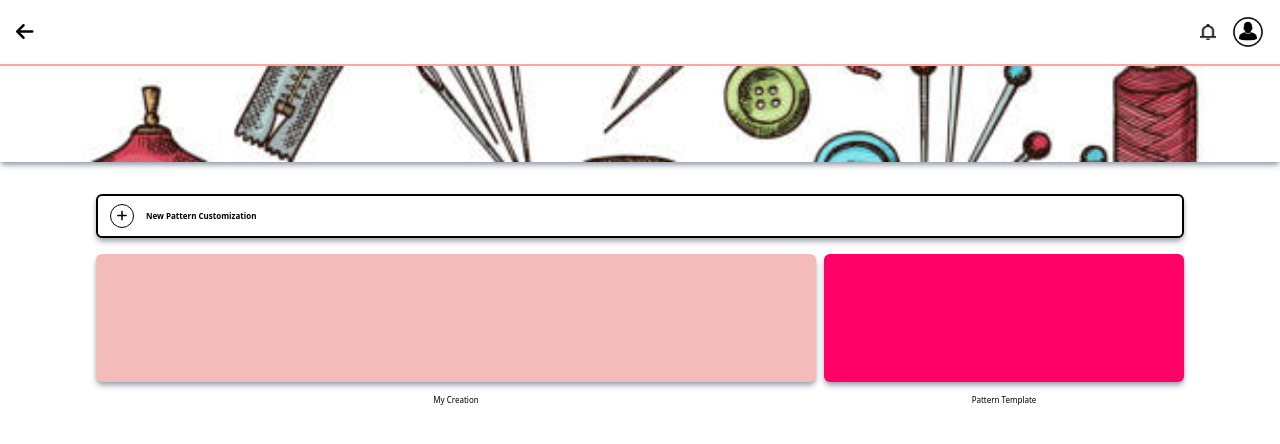
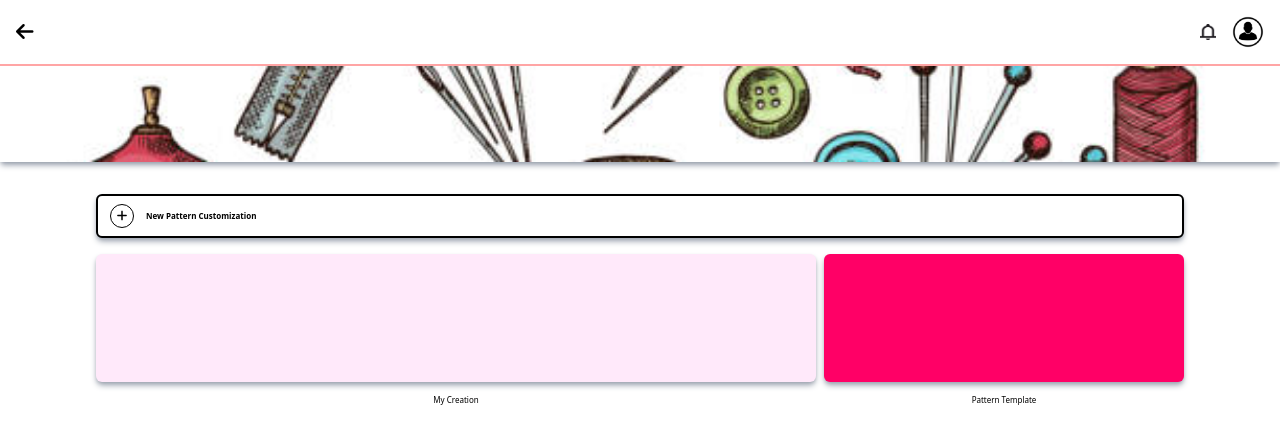
Before and after one commit to chinoy-the-great/nuxt3-drizzle-stitch, a Nuxt app: page /customization in a window 1280 px wide. Shown: the top 444 px of the page. Built offline with nearby package versions, Linux system fonts and the light colour scheme.

Commit message:
Added NuxtLink to open Pattern Customization page.

```diff
--- a/pages/customization.vue
+++ b/pages/customization.vue
@@ -13,15 +13,19 @@
 
 		<!-- New Pattern Customization Box -->
 		<div class="flex justify-center mt-8">
-			<div
-				class="flex items-center bg-white border-[2px] border-black rounded-md px-3 py-2 w-[85%] shadow-md shadow-gray-400"
+			<!-- NuxtLink in place of your div -->
+			<NuxtLink
+				to="/customization-pattern"
+				class="flex items-center bg-white border-2 border-black rounded-md px-3 py-2 w-[85%] shadow-md shadow-gray-400 hover:bg-gray-50 transition"
 			>
-				<!-- Plus Icon inside a white circle with black border -->
+				<!-- Plus Icon -->
 				<div class="flex items-center justify-center border border-black rounded-full w-6 h-6 mr-3 bg-white">
 					<i class="fas fa-plus text-xs text-black"></i>
 				</div>
+
+				<!-- Label -->
 				<span class="text-xxs text-black font-semibold">New Pattern Customization</span>
-			</div>
+			</NuxtLink>
 		</div>
 
 		<!-- Section with two rectangles and labels below -->
@@ -29,7 +33,7 @@
 			<div class="w-[85%] flex gap-2 flex-col items-center">
 				<div class="flex w-full gap-2">
 					<!-- Left Rectangle (2/3 width) -->
-					<div class="w-2/3 bg-[#f4bbbb] h-32 rounded-md shadow-md shadow-gray-400"></div>
+					<div class="w-2/3 bg-[#ffe9fa] h-32 rounded-md shadow-md shadow-gray-400"></div>
 
 					<!-- Right Rectangle (1/3 width) -->
 					<div class="w-1/3 bg-[#ff0066] h-32 rounded-md shadow-md shadow-gray-400"></div>
```
